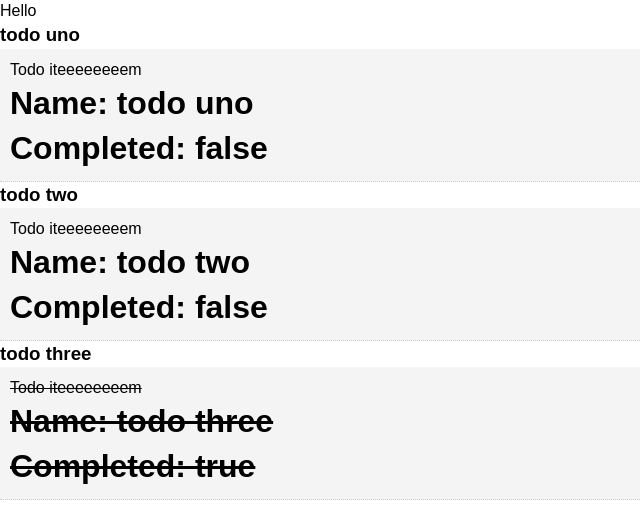
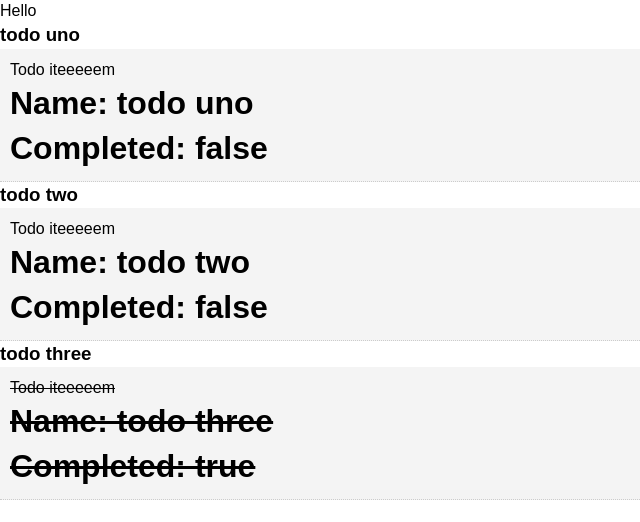
Before and after one commit to dionleung14/todolist-vue, a Vue app: page / in a window 1280 px wide. Shown: the top 522 px of the page, without its empty margins (0-640 px from the left). Built offline with nearby package versions, Linux system fonts and the light colour scheme.

Commit message:
modified todo item

```diff
--- a/src/components/TodoItem.vue
+++ b/src/components/TodoItem.vue
@@ -1,6 +1,6 @@
 <template>
   <div class="todo-item" v-bind:class="{'is-complete':todo.completed}">
-    <p>Todo iteeeeeeeem</p>
+    <p>Todo iteeeeem</p>
     <h1>Name: {{ todo.title }} </h1>
     <h1> Completed: {{ todo.completed }} </h1>
   </div>
```
